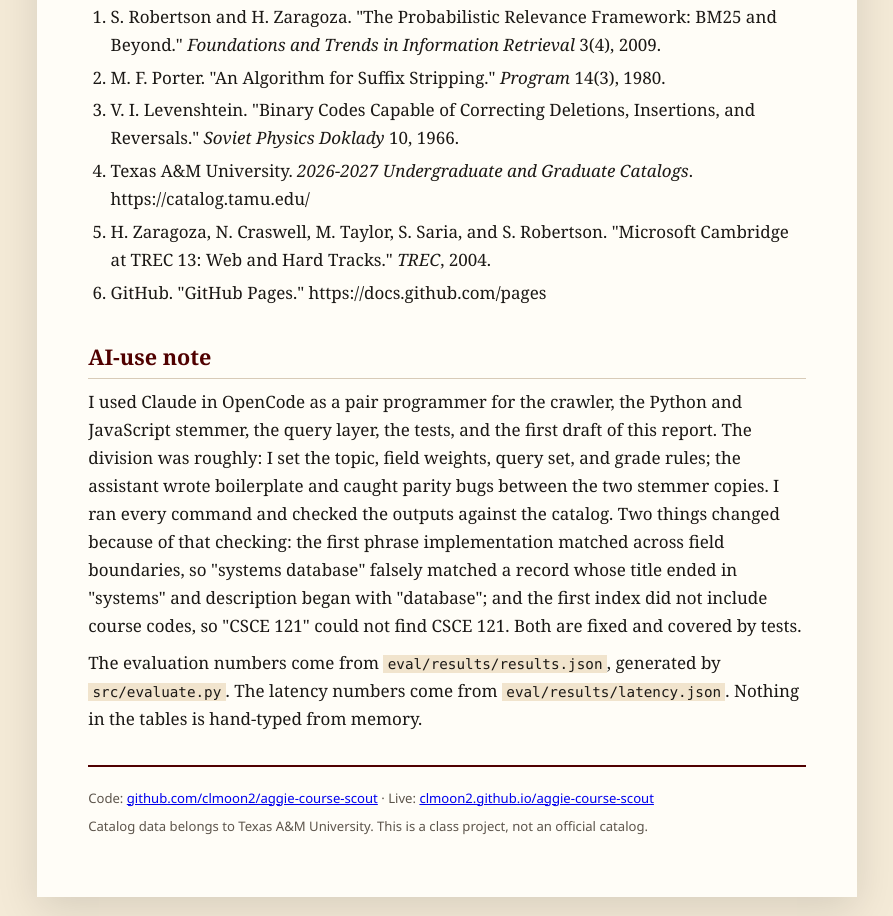
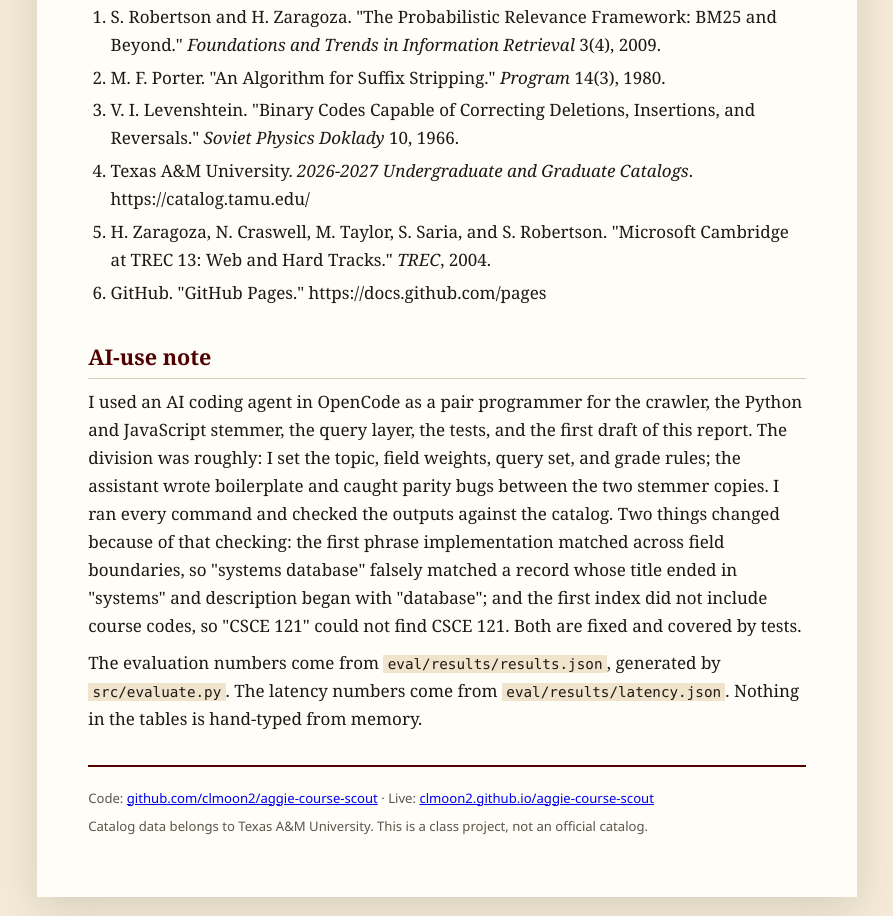
Before and after one commit to clmoon2/aggie-course-scout, a plain HTML site: page web/report.html in a window 1280 px wide. Shown: the part 7027-7943 px from the top of the page, without its empty margins (193-1086 px from the left). Drawn offline with Linux system fonts and the light colour scheme.

Commit message:
Clarify AI tooling in report and refresh PDF

```diff
--- a/web/report.html
+++ b/web/report.html
@@ -216,7 +216,7 @@ idf(t) = ln(1 + (N − df(t) + 0.5) / (df(t) + 0.5))
 </ol>
 
 <h2>AI-use note</h2>
-<p>I used Claude in OpenCode as a pair programmer for the crawler, the Python and JavaScript stemmer, the query layer, the tests, and the first draft of this report. The division was roughly: I set the topic, field weights, query set, and grade rules; the assistant wrote boilerplate and caught parity bugs between the two stemmer copies. I ran every command and checked the outputs against the catalog. Two things changed because of that checking: the first phrase implementation matched across field boundaries, so "systems database" falsely matched a record whose title ended in "systems" and description began with "database"; and the first index did not include course codes, so "CSCE 121" could not find CSCE 121. Both are fixed and covered by tests.</p>
+<p>I used an AI coding agent in OpenCode as a pair programmer for the crawler, the Python and JavaScript stemmer, the query layer, the tests, and the first draft of this report. The division was roughly: I set the topic, field weights, query set, and grade rules; the assistant wrote boilerplate and caught parity bugs between the two stemmer copies. I ran every command and checked the outputs against the catalog. Two things changed because of that checking: the first phrase implementation matched across field boundaries, so "systems database" falsely matched a record whose title ended in "systems" and description began with "database"; and the first index did not include course codes, so "CSCE 121" could not find CSCE 121. Both are fixed and covered by tests.</p>
 <p>The evaluation numbers come from <code>eval/results/results.json</code>, generated by <code>src/evaluate.py</code>. The latency numbers come from <code>eval/results/latency.json</code>. Nothing in the tables is hand-typed from memory.</p>
 
 <footer>
```
Also changed, not shown: 3 other files.
